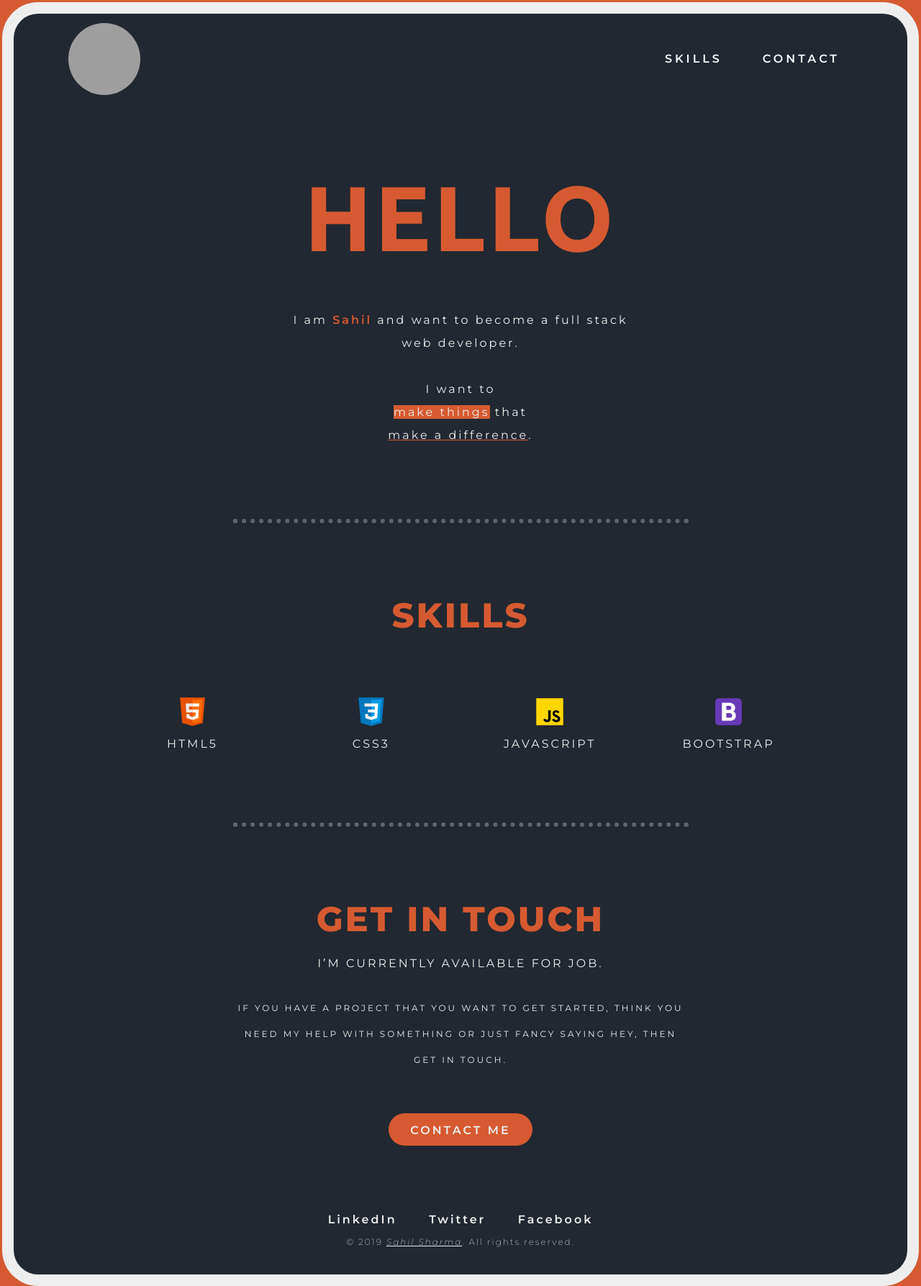
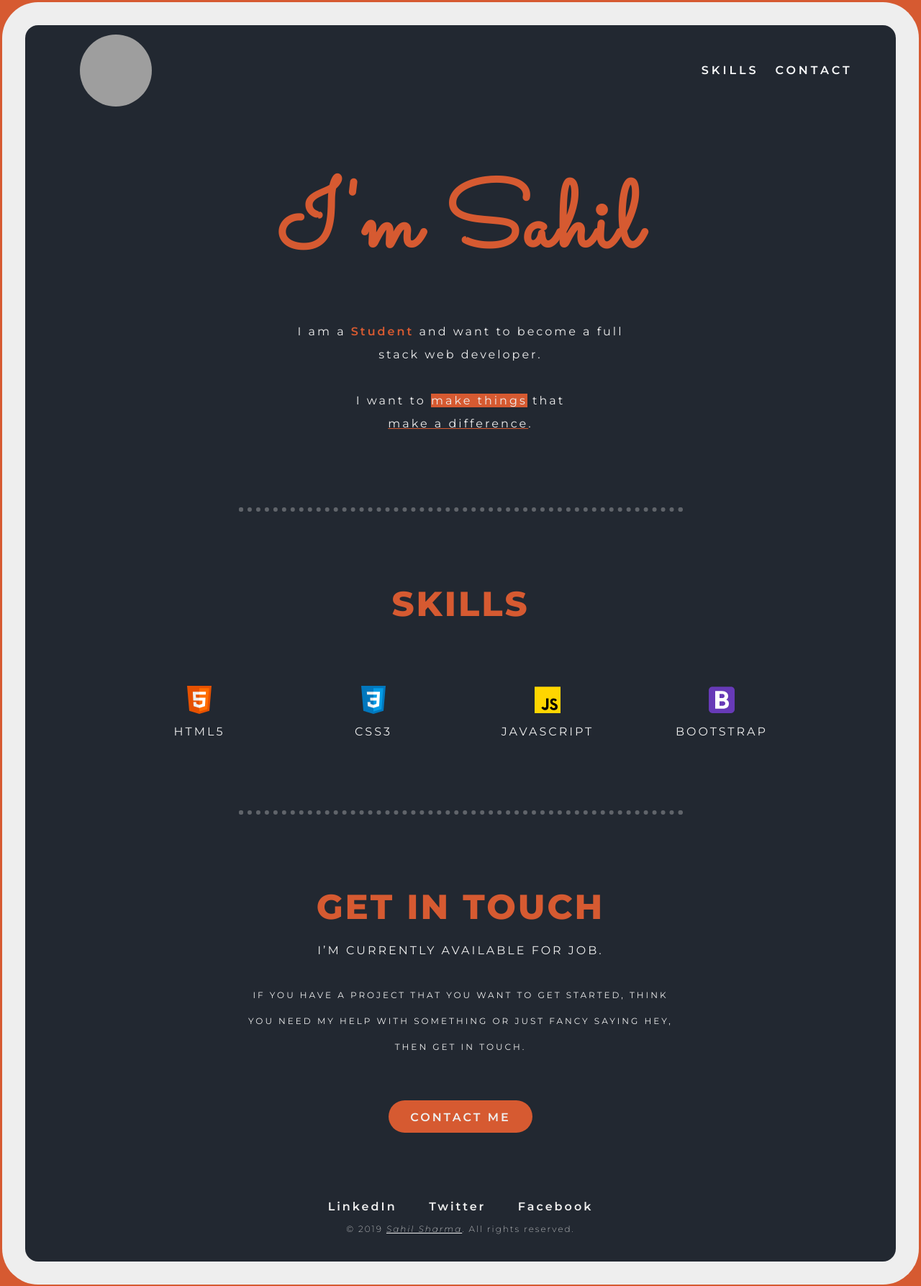
Before and after one commit to blackfire7/cv, a plain HTML site: page index.html in a window 1280 px wide. Shown: the whole page at 72% size. Drawn offline with nearby package versions, Linux system fonts and the light colour scheme; grey boxes are pictures that could not be loaded.

Commit message:
Style Banner Changed

```diff
--- a/css/style.css
+++ b/css/style.css
@@ -33,7 +33,7 @@ hr {
 
 .header {
   background-color: #222831;
-  border-width: 1rem 1rem 0 1rem;
+  border-width: 2rem 2rem 0 2rem;
   border-style: solid;
   border-color: #eee;
   border-radius: 50px 50px 0 0;
@@ -55,12 +55,11 @@ hr {
 
 .profile h2 {
   margin: 80px auto 30px auto;
-  font-family: "Ubuntu", sans-serif;
+  font-family: "Sacramento", sans-serif;
   font-size: 8rem;
-  font-weight: 900;
+  font-weight: bold;
   color: #d65a31;
   letter-spacing: 4px;
-  text-transform: uppercase;
 }
 
 .name {
@@ -94,7 +93,7 @@ hr {
 .middle-container-skills {
   background-color: #222831;
   margin: 0 auto 0;
-  border-width: 0 1rem 0 1rem;
+  border-width: 0 2rem 0 2rem;
   border-style: solid;
   border-color: #eee;
   margin: 0 3px 0 3px;
@@ -149,7 +148,7 @@ hr {
   background-color: #222831;
   margin: 0px auto;
   padding-top: 100px;
-  border: 1rem solid #eee;
+  border: 2rem solid #eee;
   border-radius: 0 0 50px 50px;
   border-top: none;
   margin: 0 3px 3px 3px;
@@ -250,6 +249,18 @@ hr {
 }
 
 @media (max-width: 500px) {
+  .header {
+    border-width: 1rem 1rem 0 1rem;
+  }
+
+  .middle-container-skills {
+    border-width: 0 1rem 0 1rem;
+  }
+
+  .footer {
+    border-width: 0 1rem 1rem 1rem;
+  }
+
   .brand-img {
     width: 75px;
     height: 75px;
@@ -261,7 +272,6 @@ hr {
   }
 
   .intro {
-    width: 95%;
     font-size: 1rem;
     font-weight: 400;
     color: #eee;
@@ -269,12 +279,13 @@ hr {
     line-height: 2;
   }
 
-  .profile h2 {
-    font-size: 5rem;
+  .profile p {
+      width: 90%;
   }
 
-  .profile p {
-    width: 90%;
+  .profile h2 {
+    font-size: 4.5rem;
+  }
 
   .skills {
     display: flex;
--- a/index.html
+++ b/index.html
@@ -14,6 +14,7 @@
   <link rel="stylesheet" href="css/style.css">
 
   <link href="https://fonts.googleapis.com/css?family=Montserrat:100,100i,200,200i,300,300i,400,400i,500,500i,600,600i,700,700i,800,800i,900,900i|Ubuntu:300,300i,400,400i,500,500i,700,700i&display=swap" rel="stylesheet">
+  <link href="https://fonts.googleapis.com/css?family=Sacramento&display=swap" rel="stylesheet">
 
   <link rel="stylesheet" href="path/to/font-awesome/css/font-awesome.min.css">
   <script src="https://kit.fontawesome.com/0fe2efaadd.js" crossorigin="anonymous"></script>
@@ -33,10 +34,10 @@
 
       <div class="collapse navbar-collapse" id="navbarSupportedContent">
         <ul class="navigation navbar-nav ml-auto">
-          <li class="nav-item">
+          <li class="nav-item ml-auto mr-auto">
             <a class="nav-link text-light" href="#skills">Skills</a>
           </li>
-          <li class="nav-item">
+          <li class="nav-item ml-auto mr-auto">
             <a class="nav-link text-light" href="#contact">Contact</a>
           </li>
         </ul>
@@ -45,8 +46,8 @@
     </nav>
 
     <div class="profile">
-      <h2>Hello</h2>
-      <p class="intro"> I am <span class="name">Sahil</span> and want to become a full stack web developer.<br /><br />I want to <br /><span class="make-things">make things</span> that <br /><span class="make-a-dif">make a difference</span>.</p>
+      <h2>I'm Sahil</h2>
+      <p class="intro"> I am a <span class="name">Student</span> and want to become a full stack web developer.<br /><br />I want to <span class="make-things">make things</span> that <br /><span class="make-a-dif">make a difference</span>.</p>
     </div>
     <hr />
   </div>
```
